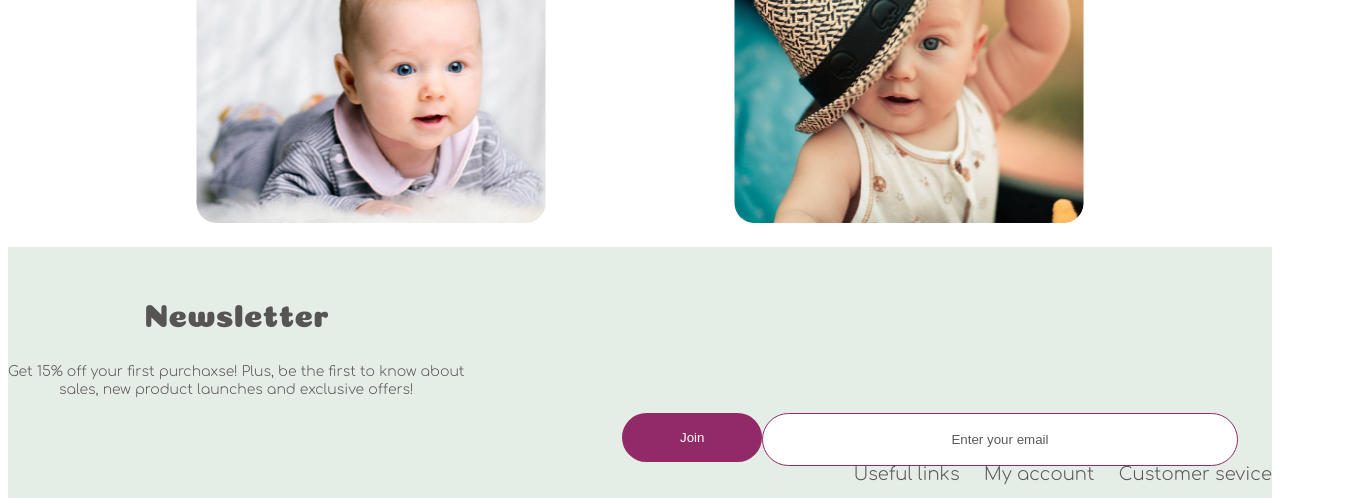
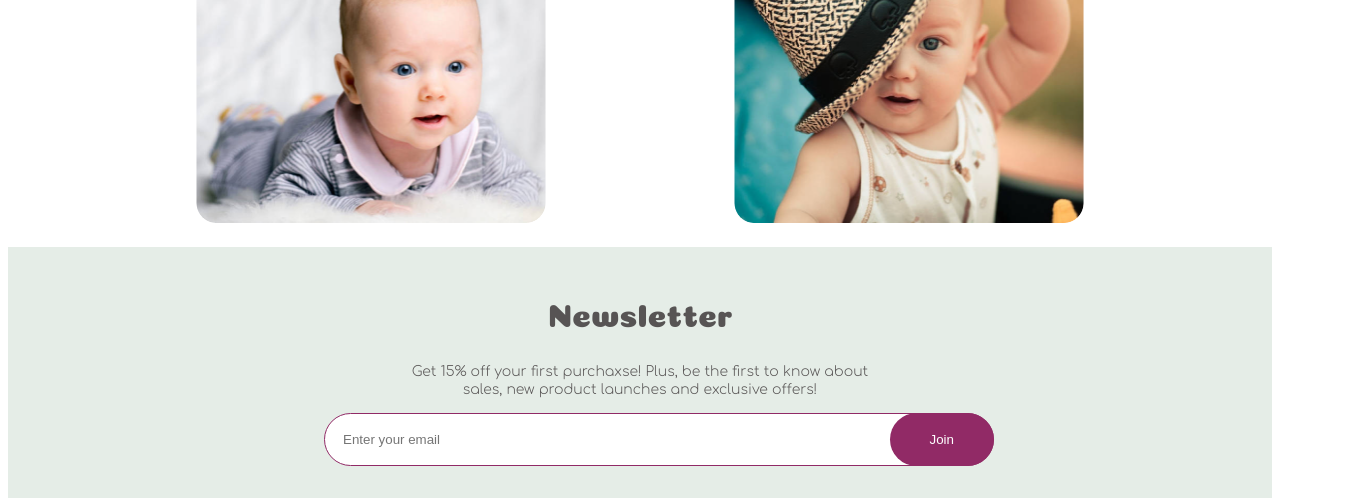
Before and after one commit to P4ris4hn/BabyLand, a plain HTML site: page index.html in a window 1280 px wide. Shown: the part 3498-3996 px from the top of the page, 1372 px wide, since content can reach past the window. Drawn offline with Linux system fonts and the light colour scheme.

Commit message:
form style changed

```diff
--- a/index.html
+++ b/index.html
@@ -883,14 +883,13 @@
         <p class="OFF15">Get 15% off your first purchaxse! Plus, be the first to know about<br> sales, new product
           launches and exclusive offers!</p>
       </div>
-      <div class="buuton">
-        <DIv class=" emmail">
+        <!-- <div class=" emmail">
           <button class="email">Join</button>
-        </DIv>
-        <DIv class="flex-box">
-          <button class="join">Enter your email</button>
-        </DIv>
-      </div>
+        </div> -->
+        <div class="w-50 form-relative">
+          <input class="email-input" placeholder="Enter your email" type="email">
+          <button class="Join">Join</button>
+        </div>
       </div>
     </section>
 
--- a/style.css
+++ b/style.css
@@ -489,6 +489,8 @@ a {
 
 }
 
+
+
 .news {
   font-family: Coiny;
   font-size: 32px;
@@ -540,7 +542,8 @@ a {
   background-color: #E5EDE7;
   padding-top: 71px;
   padding-bottom: 71px;
-
+  flex-direction: column;
+  align-items: center;
 }
 
 .contact {
@@ -606,6 +609,7 @@ a {
   display: flex;
   justify-content: space-between;
   flex-wrap: wrap;
+  width: 100%;
 }
 
 @font-face {
@@ -668,3 +672,30 @@ body{
 }
 
 } */
+
+
+.email-input{
+  border-radius: 35px;
+  width: 100%;
+    margin: auto;
+  padding: 18px;
+  border: 1px solid #912a66;
+}
+
+.form-relative{
+  position: relative;
+  width: 50%;
+}
+
+.Join{
+  position: absolute;
+  color: #ffffff;
+  background: #912a66;
+  padding: 19px 40px;
+  border: none;
+  border-radius: 30px;
+  right: 0;
+  /* margin-left: -109px; */
+  right: -38px;
+  top: 0;
+  }
```
